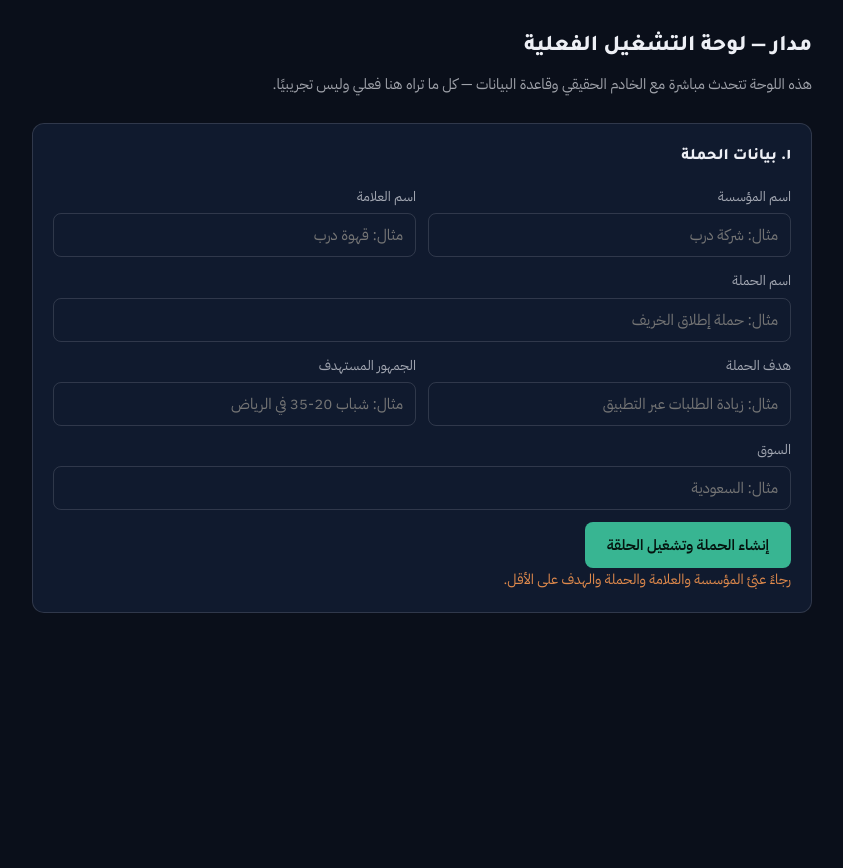
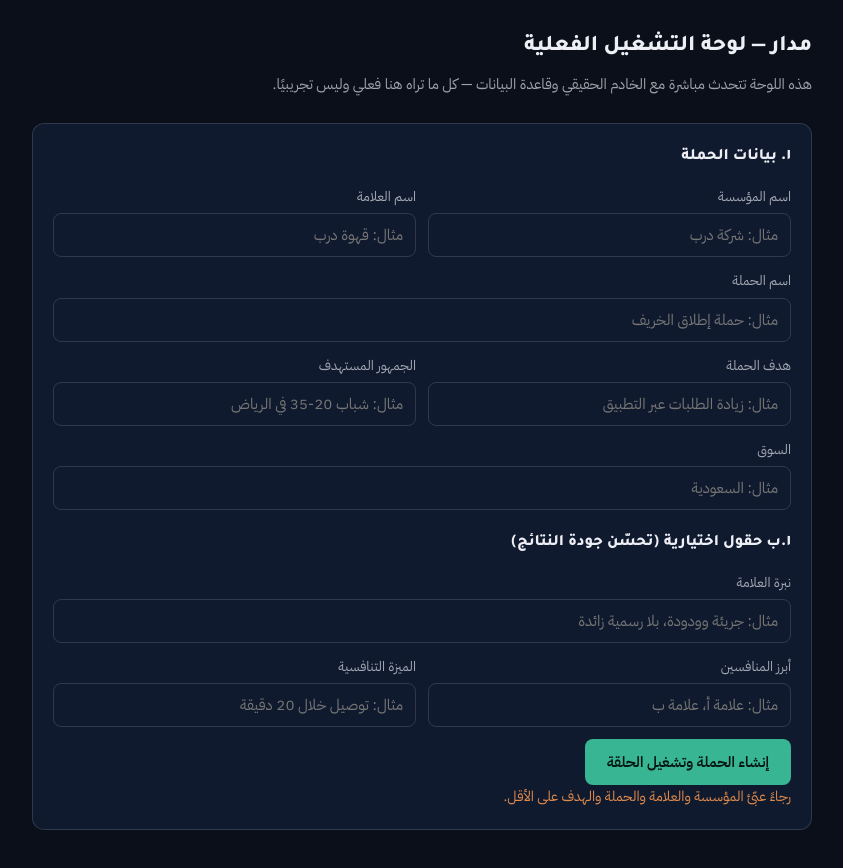
Before and after one commit to tendersSaudia/madar-backend, a website: page public/index.html in a window 1280 px wide. Both pictures are taken after a click on the button "إنشاء الحملة وتشغيل الحلقة". Shown: the whole page, without its empty margins (218-1061 px from the left). Before the commit the page ends 800 px from the top, so only its background shows below. Drawn offline with Linux system fonts and the light colour scheme.

Commit message:
Add optional fields to campaign setup form
Added optional fields for brand tone, competitors, and unique selling point to the campaign setup form and updated the API request to include these new fields.

```diff
--- a/public/index.html
+++ b/public/index.html
@@ -56,6 +56,12 @@
       <div class="field"><label>الجمهور المستهدف</label><input id="audience" placeholder="مثال: شباب 20-35 في الرياض"></div>
     </div>
     <div class="field"><label>السوق</label><input id="market" placeholder="مثال: السعودية"></div>
+    <h2 style="margin-top:20px;">١.ب حقول اختيارية (تحسّن جودة النتائج)</h2>
+    <div class="field"><label>نبرة العلامة</label><input id="brandTone" placeholder="مثال: جريئة وودودة، بلا رسمية زائدة"></div>
+    <div class="row2">
+      <div class="field"><label>أبرز المنافسين</label><input id="competitors" placeholder="مثال: علامة أ، علامة ب"></div>
+      <div class="field"><label>الميزة التنافسية</label><input id="usp" placeholder="مثال: توصيل خلال 20 دقيقة"></div>
+    </div>
     <button class="btn btn-primary" id="runBtn">إنشاء الحملة وتشغيل الحلقة</button>
     <div class="err hidden" id="setupErr"></div>
   </div>
@@ -119,6 +125,9 @@ document.getElementById('runBtn').addEventListener('click', async () => {
   const goal = document.getElementById('goal').value.trim();
   const audience = document.getElementById('audience').value.trim();
   const market = document.getElementById('market').value.trim();
+  const brandTone = document.getElementById('brandTone').value.trim();
+  const competitors = document.getElementById('competitors').value.trim();
+  const uniqueSellingPoint = document.getElementById('usp').value.trim();
   const errEl = document.getElementById('setupErr');
   errEl.classList.add('hidden');
 
@@ -135,7 +144,7 @@ document.getElementById('runBtn').addEventListener('click', async () => {
   try{
     const setupRes = await apiFetch('/api/setup', {
       method:'POST', headers:{'content-type':'application/json'},
-      body: JSON.stringify({orgName, brandName, campaignName, goal, targetAudience:audience, market})
+      body: JSON.stringify({orgName, brandName, campaignName, goal, targetAudience:audience, market, brandTone, competitors, uniqueSellingPoint})
     });
     const setup = await setupRes.json();
     if(!setupRes.ok) throw new Error(setup.error || 'تعذّر إنشاء الحملة');
```
